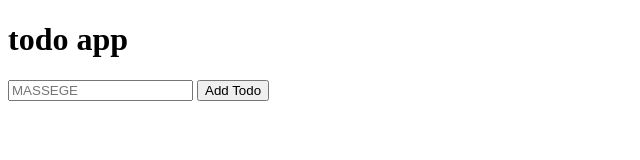
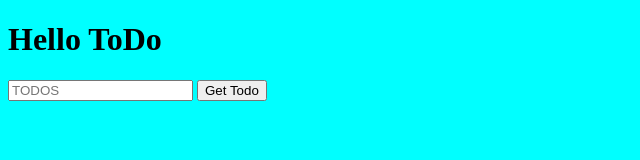
Before and after one commit to ehteshamsheikh01/JS-TodoApp, a plain HTML site: page index.html in a window 1280 px wide. Shown: the whole page, without its empty margins (0-640 px from the left). Drawn offline with Linux system fonts and the light colour scheme.

Commit message:
JS Todo Asseighment

```diff
--- a/index.html
+++ b/index.html
@@ -4,15 +4,16 @@
     <meta charset="UTF-8">
     <meta name="viewport" content="width=device-width, initial-scale=1.0">
     <title>Document</title>
+    <link rel="stylesheet" href="style.css">
 </head>
-<body>
+<body class="bg-color">
 
 
 
-  <h1>todo app</h1>
+  <h1>Hello ToDo</h1>
 
-  <input type="text" placeholder="MASSEGE" id="todo">
-  <button onclick="getinput()">Add Todo</button><br>
+  <input type="text" placeholder="TODOS" id="todo">
+  <button onclick="getinput()">Get Todo</button><br>
   <ol></ol>
 
 
--- /dev/null
+++ b/style.css
@@ -0,0 +1,6 @@
+.bg-color{
+    background-color: aqua;
+}
+.center{
+    text-align: center;
+}
```
